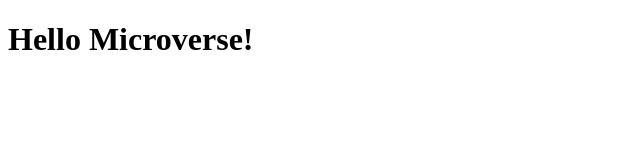
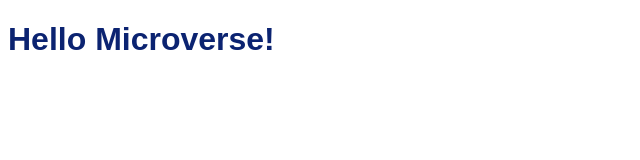
Before and after one commit to henokkhm/hello-microverse, a website: page index.html in a window 1280 px wide. Shown: the whole page, without its empty margins (0-640 px from the left). Drawn offline with Linux system fonts and the light colour scheme.

Commit message:
Add and link style.css

```diff
--- a/index.html
+++ b/index.html
@@ -4,6 +4,7 @@
     <meta charset="UTF-8" />
     <meta http-equiv="X-UA-Compatible" content="IE=edge" />
     <meta name="viewport" content="width=device-width, initial-scale=1.0" />
+    <link rel="stylesheet" href="style.css" />
     <title>Hello, Microverse</title>
   </head>
   <body>
--- /dev/null
+++ b/style.css
@@ -0,0 +1,4 @@
+h1 {
+  font-family: sans-serif;
+  color: rgb(11, 35, 113);
+}
```
